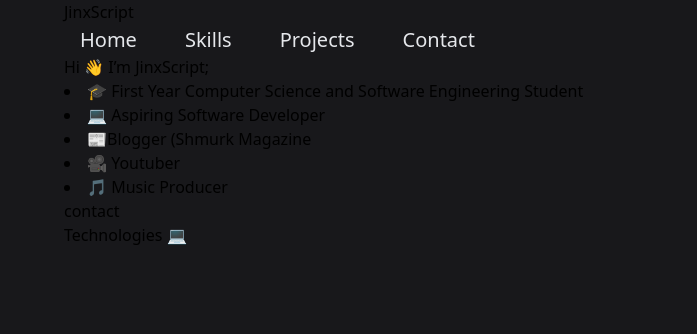
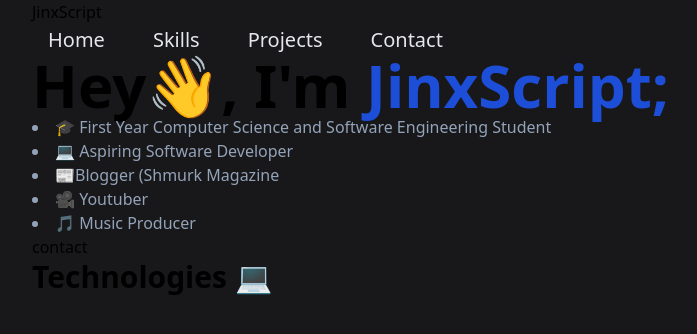
Before and after one commit to JinxScript/mywebsite, a React (Create React App) app: page / in a window 1280 px wide. Shown: the top 334 px of the page, without its empty margins (256-953 px from the left). Built offline with nearby package versions, Linux system fonts and the light colour scheme.

Commit message:
added technology component

```diff
--- a/src/App.js
+++ b/src/App.js
@@ -9,8 +9,8 @@ function App() {
 
     <div class="px-2 sm:px-8 md:px-24 lg:px-48 xl:px-72">
 
-          <div className='px-8 	' >
-               <Nav/>
+          <div	 >
+               <Nav />
                 <Hero/>
                 <Contact/>
                 <Technologies/>
--- a/src/componets/hero.jsx
+++ b/src/componets/hero.jsx
@@ -2,11 +2,11 @@ import React from 'react';
 
 function Hero() {
   return (
-    <div className='Hero'>
-            <div >
-                 Hi 👋 I’m JinxScript;
-            </div>
-            <div>
+    <div >
+            <h1 class="text-3xl font-bold sm:text-4xl md:text-6xl">Hey👋, I'm <span class="text-blue-700 dark:text-white">JinxScript;</span> </h1>
+
+
+            <div className='text-slate-400	'>
                 <li>🎓 First Year Computer Science and Software Engineering Student</li>
                 <li> 💻 Aspiring Software Developer</li>
                 <li> 📰Blogger (Shmurk Magazine </li>
--- a/src/componets/technologies.jsx
+++ b/src/componets/technologies.jsx
@@ -5,7 +5,7 @@ function technologies() {
     <div className='technologies'>
 
 
-        <h3>Technologies 💻</h3>
+      <h1 class="text-2xl font-bold sm:text-3xl">Technologies 💻 </h1>
 
 
     </div>
--- a/src/index.css
+++ b/src/index.css
@@ -12,3 +12,15 @@
     @apply bg-zinc-900;
   }
 }
+
+ul {
+  list-style: disc inside;
+}
+
+a {
+  color: inherit;
+  text-decoration: none;
+}
+* {
+  box-sizing: border-box;
+}
```
